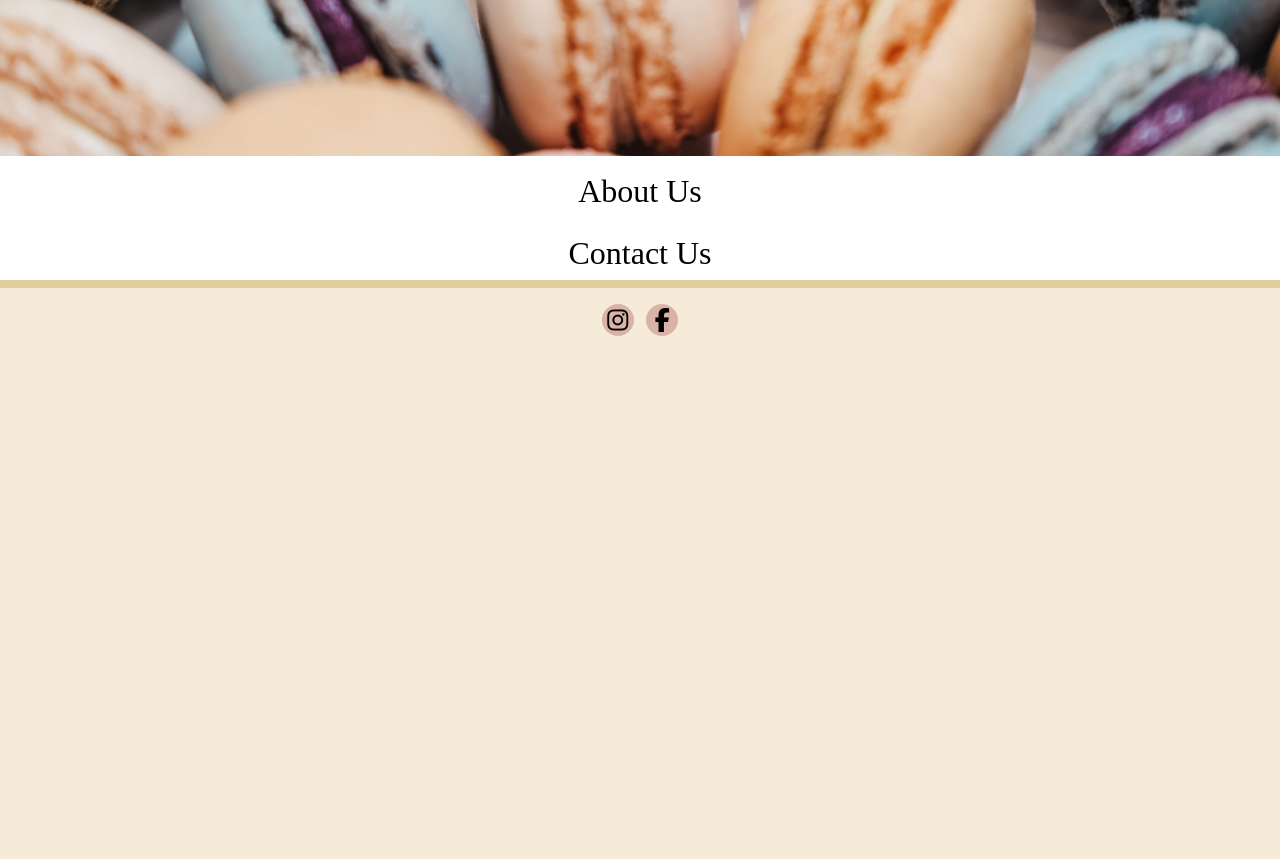
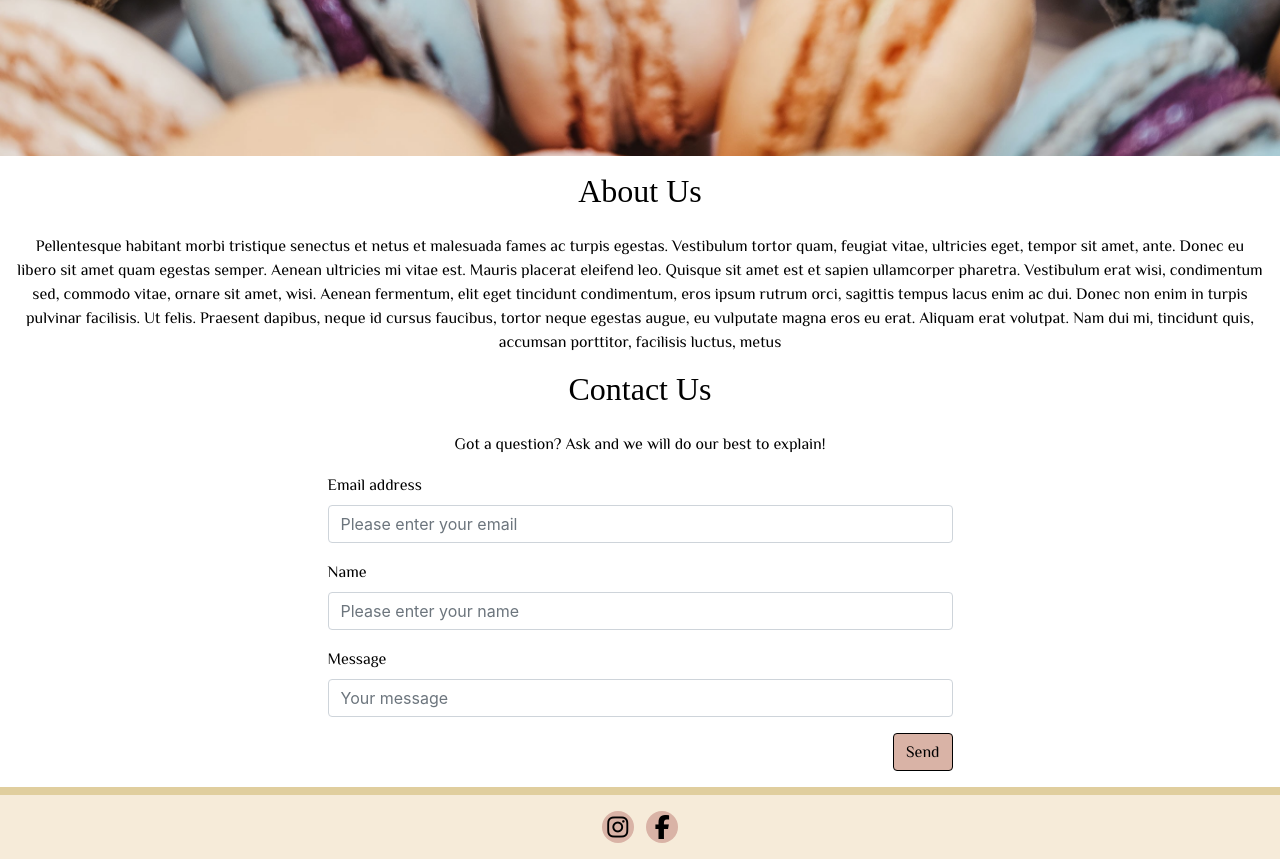
Before and after one commit to Code-Institute-Submissions/SweetMagic, a Django app: page / in a window 1280 px wide. Shown: the part 796-1655 px from the top of that part. Before the commit the page ends 1148 px from the top of that part, so only its background shows below. Run offline with Django 3.2, Linux system fonts and the light colour scheme; the page is wider than the window, and the part outside it is not shown; some libraries are stand-ins or nearby versions; some web fonts are replaced.

Commit message:
Added placeholder text to homepage About Us and unconnected contact form

```diff
--- a/home/templates/home/index.html
+++ b/home/templates/home/index.html
@@ -13,7 +13,38 @@
     </div>
     <div class="row h-100 pt-3">
         <div class="col-12 text-center">
+            <p class="text-black px-3">Pellentesque habitant morbi tristique senectus et netus et malesuada fames ac turpis egestas. Vestibulum tortor quam, feugiat vitae, ultricies eget, tempor sit amet, ante. Donec eu libero sit amet quam egestas semper. Aenean ultricies mi vitae est. Mauris placerat eleifend leo. Quisque sit amet est et sapien ullamcorper pharetra. Vestibulum erat wisi, condimentum sed, commodo vitae, ornare sit amet, wisi. Aenean fermentum, elit eget tincidunt condimentum, eros ipsum rutrum orci, sagittis tempus lacus enim ac dui. Donec non enim in turpis pulvinar facilisis. Ut felis. Praesent dapibus, neque id cursus faucibus, tortor neque egestas augue, eu vulputate magna eros eu erat. Aliquam erat volutpat. Nam dui mi, tincidunt quis, accumsan porttitor, facilisis luctus, metus</p>
+        </div>
+    </div>
+    <div class="row h-100 pt-3">
+        <div class="col-12 text-center">
             <h2 class="title">Contact Us</h2>
+        </div>
+    </div>
+    <div class="row h-100 pt-3">
+        <div class="col-12">
+            <p class="text-black px-3 text-center">Got a question? Ask and we will do our best to explain!</p>
+            <div class="row justify-content-center">
+                <div class="col-md-6">
+                    <form class="contact-form py-3">
+                        <div class="form-group">
+                            <label for="email" class="text-black">Email address</label>
+                            <input type="email" class="form-control mt-2" id="email" placeholder="Please enter your email">
+                        </div>
+                        <div class="form-group">
+                            <label for="name" class="text-black">Name</label>
+                            <input type="text" class="form-control mt-2" id="name" placeholder="Please enter your name">
+                        </div>
+                        <div class="form-group">
+                            <label for="message" class="text-black">Message</label>
+                            <input type="text" class="form-control mt-2" id="message" placeholder="Your message">
+                        </div>
+                        <div class="row no-gutters justify-content-end">
+                            <button type="submit" class="btn btn-primary my-submit-btn"><p class="text-black">Send</p></button>
+                        </div>
+                    </form>
+                </div>
+            </div>
         </div>
     </div>
 
--- a/static/css/base.css
+++ b/static/css/base.css
@@ -18,6 +18,7 @@ html {
 .text-black {
     color: #000 !important;
     font-family: 'Philosopher', sans-serif;
+    margin: 0;
 }
 
 a {
@@ -56,6 +57,11 @@ a:hover {
     padding: 0;
 }
 
+.my-submit-btn {
+    background-color: #D9B3A6;
+    border: 1px solid #000;
+}
+
 /* Icons */
 
 .my-icon {
@@ -70,3 +76,5 @@ a:hover {
     height: 2rem;
     padding-top: .25rem;
 }
+
+/* Forms */
```
